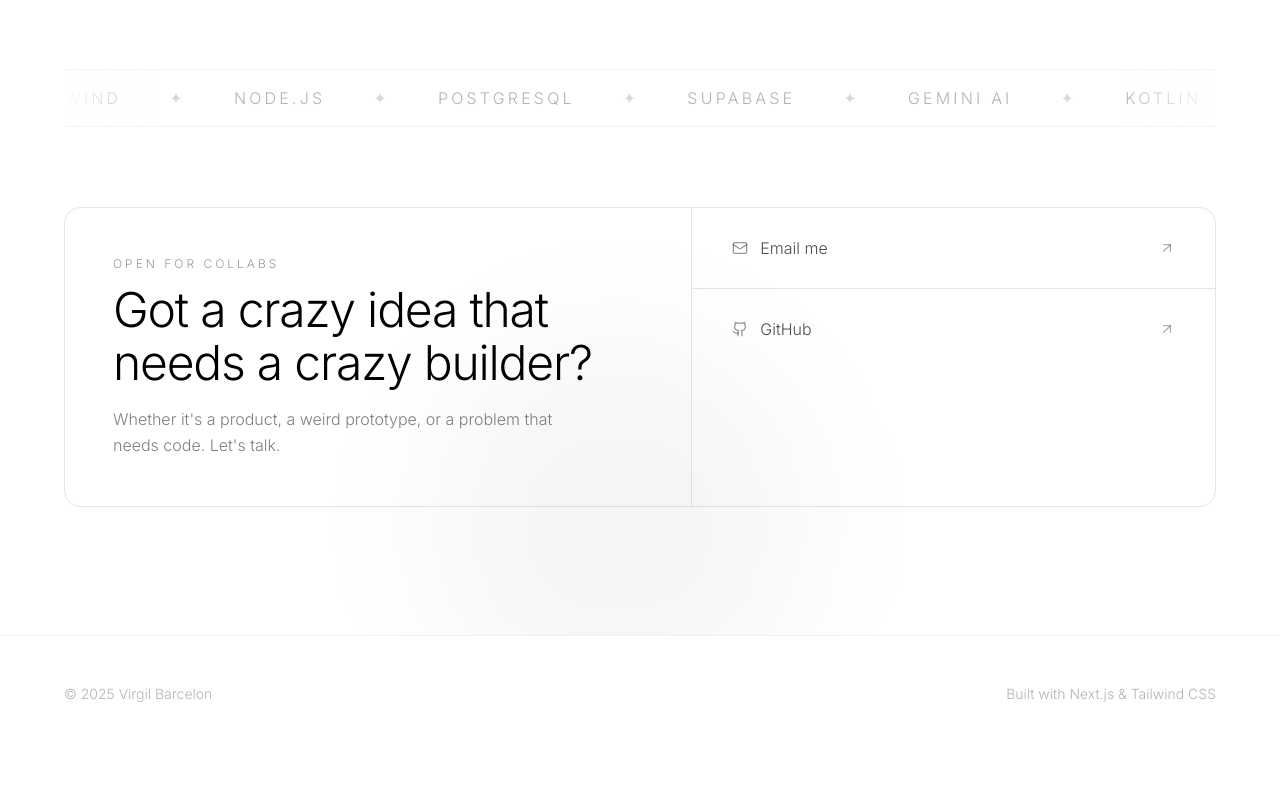
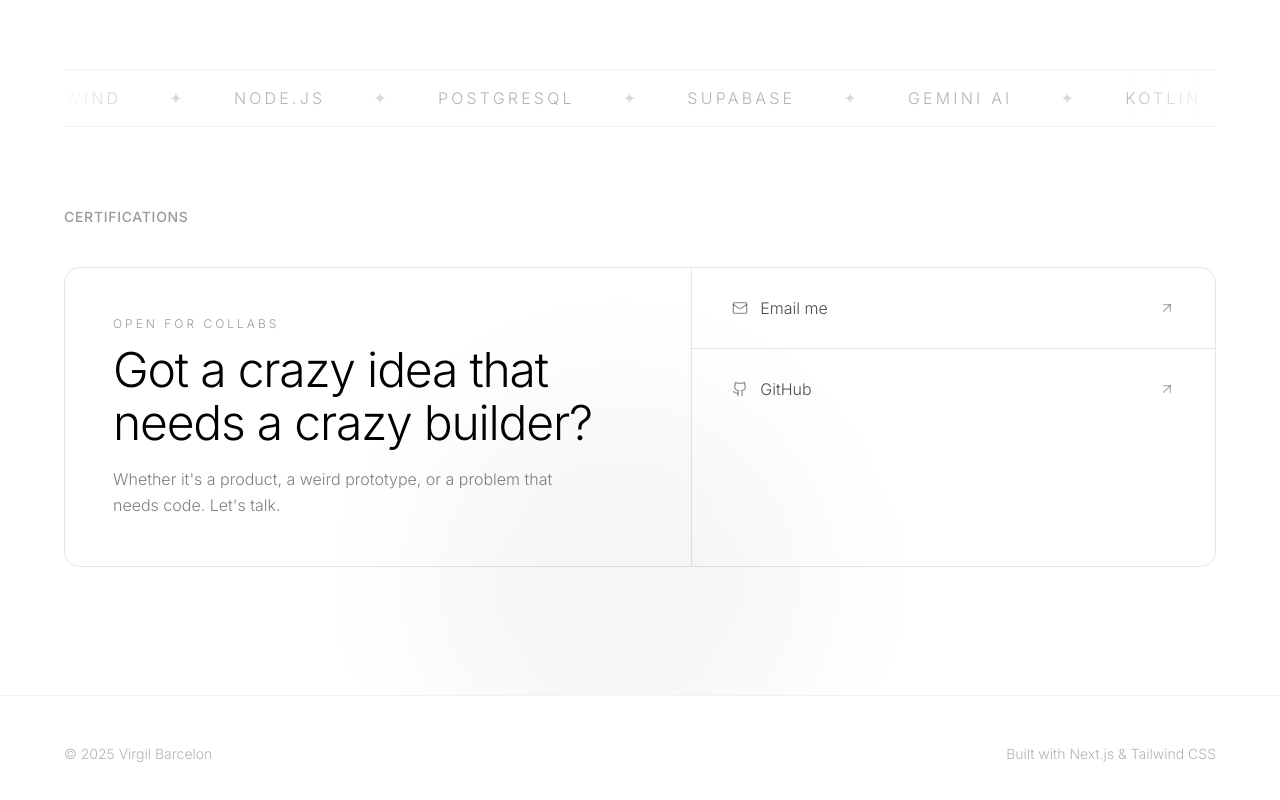
Before and after one commit to Souleilune/portfoliovirgil, a Next.js app: page / in a window 1280 px wide. Shown: the part 4710-5510 px from the top of the page. Before the commit the page ends 5462 px from the top, so only its background shows below. Built offline with nearby package versions, Linux system fonts and the light colour scheme; no server answers.

Commit message:
chore: certification section

```diff
--- a/src/app/page.tsx
+++ b/src/app/page.tsx
@@ -799,6 +799,10 @@ export default function Home() {
               </div>
             </div>
 
+             <h3 className="text-xs sm:text-sm text-black/40 dark:text-white/40 font-medium uppercase tracking-wider mb-8 sm:mb-10">
+                Certifications
+              </h3>
+
             {/* Closing CTA panel */}
             <motion.div
               initial={{ opacity: 0, y: 28 }}
```
